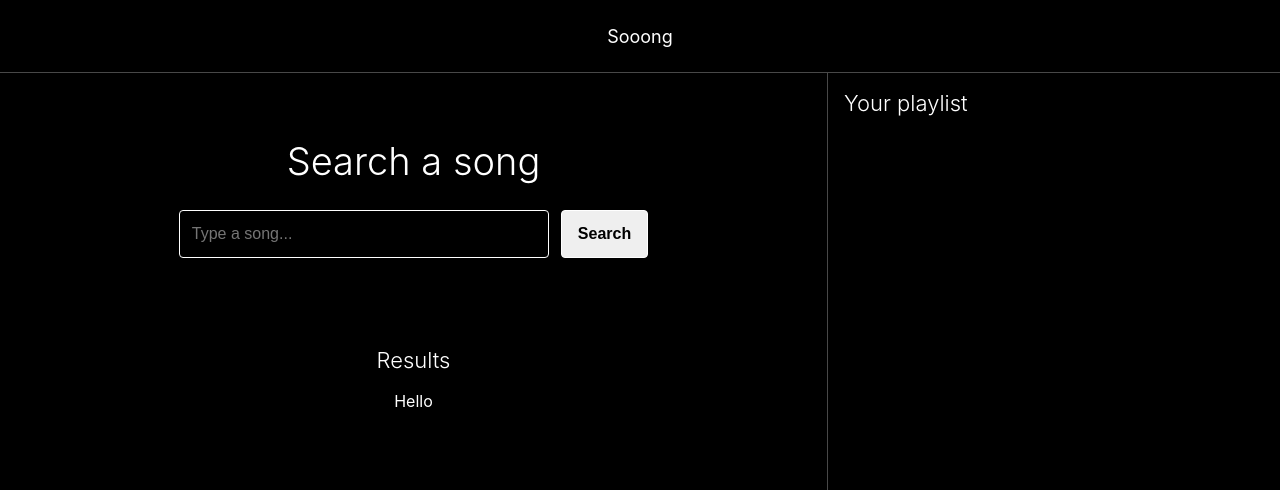
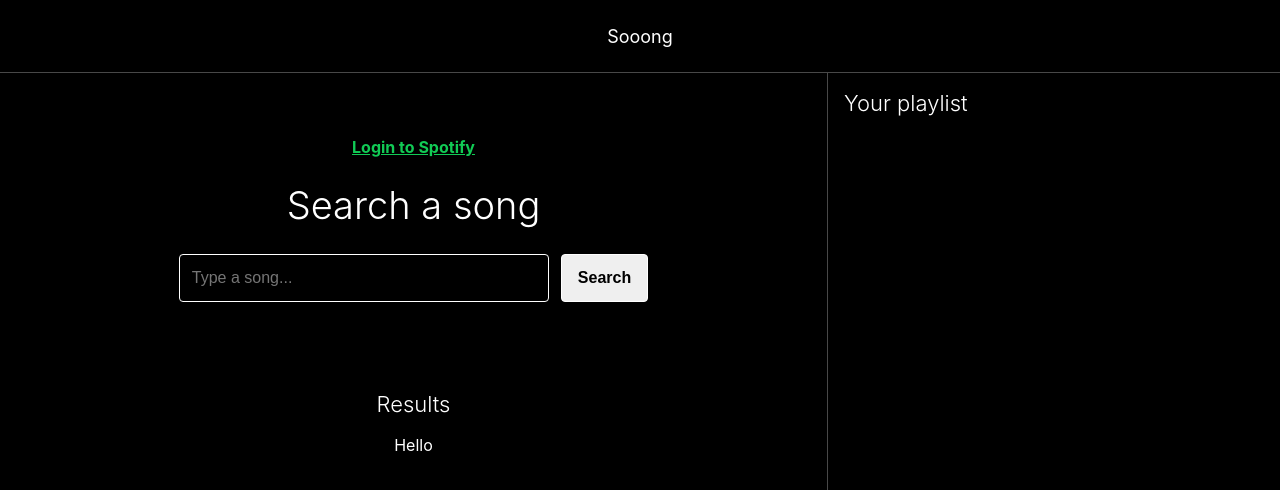
Before and after one commit to bprigent/class-6-spotify-app, a React (Create React App) app: page / in a window 1280 px wide. Shown: the top 490 px of the page. Built offline with nearby package versions, Linux system fonts and the light colour scheme.

Commit message:
authentication to spotify

```diff
--- a/src/App.css
+++ b/src/App.css
@@ -7,12 +7,18 @@
   flex-flow: column;
 }
 
-.appContent {
+.appBody {
   background-color: rgb(0, 0, 0);
   flex: 1;
   display: flex;
   flex-flow: row;
+  color: white;
 }
+
+
+
+
+
 
 .AppCol1 {
   flex: 1;
@@ -31,4 +37,20 @@
 
 .AppCol1-inner_wrapper {
   padding: 64px;
+  display: flex;
+  flex-direction: column;
+  align-items: center;
 }
+
+
+
+
+
+
+.SpotifyLoginButton {
+  color: rgb(17, 203, 85);
+  text-decoration: underline;
+  font-weight: 700;
+  font-size: 16px;
+  padding-bottom: 24px;
+}
--- a/src/App.js
+++ b/src/App.js
@@ -1,17 +1,71 @@
+//import css
 import './App.css';
+
+//import JSX components
 import Nav from './Nav';
 import {FontH1, FontH2} from './Fonts';
 import Form from "./Form";
 import SearchResultsList from "./SearchResultsList";
 
+//useEffect helps check the token after the user is logedin successfully, useState is used to store the value found in the URL in variables
+import {useEffect, useState} from 'react';
 
+// spotify data
+const CLIENT_ID = "955dcd7386bd4ce4970a2944f45e356e";
+const REDIRECT_URI = "http://localhost:3000";
+const AUTH_ENDPOINT = "https://accounts.spotify.com/authorize";
+const RESPONSE_TYPE = "token";
+
+
+
+
+
+
+
+// app function
 function App() {
+
+  //creating empty state variable for the spotify token
+  const [token, setToken] = useState("")
+
+  //this function finds the token in the URL and saves the token using setToken
+  useEffect(() => {
+    const hash = window.location.hash
+    let token = window.localStorage.getItem("token")
+
+    if (!token && hash) {
+        token = hash.substring(1).split("&").find(elem => elem.startsWith("access_token")).split("=")[1]
+
+        window.location.hash = ""
+        window.localStorage.setItem("token", token)
+    }
+
+    setToken(token)
+
+  }, [])
+
+  //logout function
+  const logout = () => {
+      setToken("")
+      window.localStorage.removeItem("token")
+  }
+
+
+
+
+
+
+
+
   return (
     <div className="App">
       <Nav />
-      <div className='appContent'>
+      <div className='appBody'>
         <div className='AppCol1'>
           <div className='AppCol1-inner_wrapper'>
+
+            {token ? <button onClick={logout}>Log me out</button> :  <a className="SpotifyLoginButton" href={`${AUTH_ENDPOINT}?client_id=${CLIENT_ID}&redirect_uri=${REDIRECT_URI}&response_type=${RESPONSE_TYPE}`}>Login to Spotify</a>}
+
             <FontH1 copy="Search a song" />
             <Form />
           </div>
@@ -28,4 +82,10 @@ function App() {
   );
 };
 
+
+
+
+
+
+
 export default App;
--- a/src/Form.js
+++ b/src/Form.js
@@ -1,4 +1,5 @@
 import "./Form.css";
+
 
 function Form(){
     return (
```
